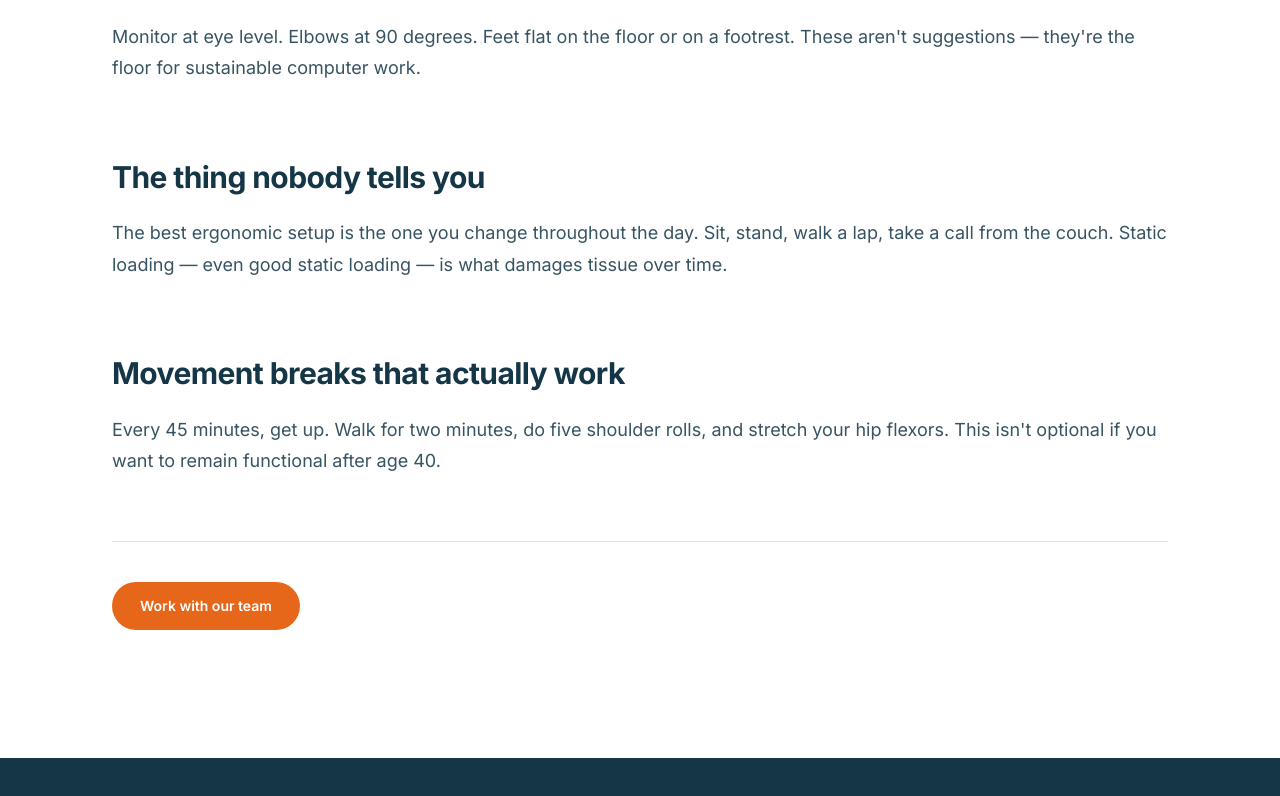
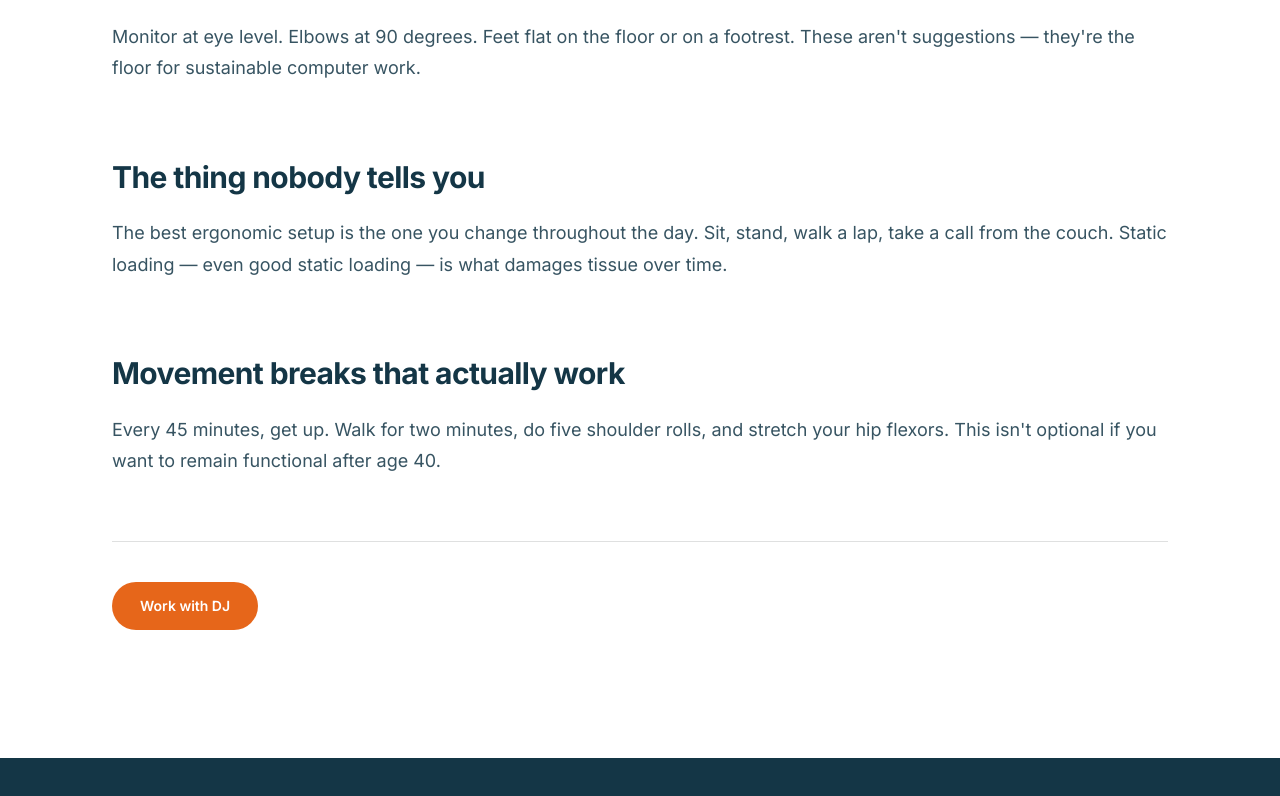
Before and after one commit to brian23662/upward_physio3, a Next.js app: page /blog/ergonomics-for-remote-work in a window 1280 px wide. Shown: the part 1284-2080 px from the top of the page. Built offline with nearby package versions, Linux system fonts and the light colour scheme.

Commit message:
Blog post template: "Work with our team" -> "Work with DJ"

```diff
--- a/app/(site)/blog/[slug]/page.tsx
+++ b/app/(site)/blog/[slug]/page.tsx
@@ -109,7 +109,7 @@ export default async function BlogPostPage({ params }: BlogPostPageProps) {
             href="/contact"
             className="inline-flex items-center gap-2 rounded-full bg-primary px-7 py-3.5 text-sm font-semibold text-white transition-all hover:-translate-y-0.5 hover:bg-primary-dark"
           >
-            Work with our team
+            Work with DJ
           </Link>
         </div>
       </div>
```
